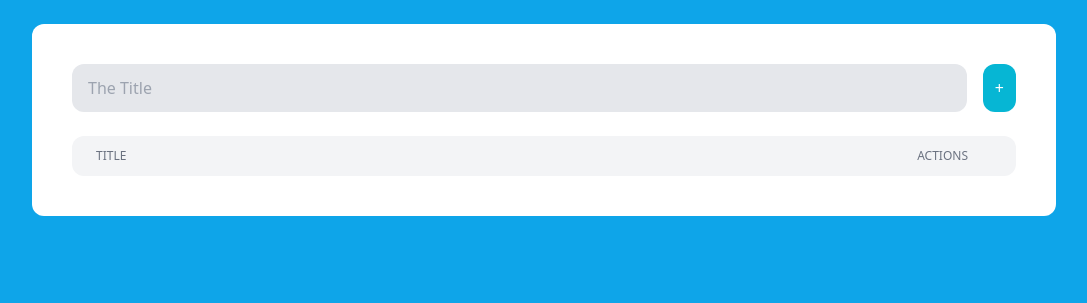
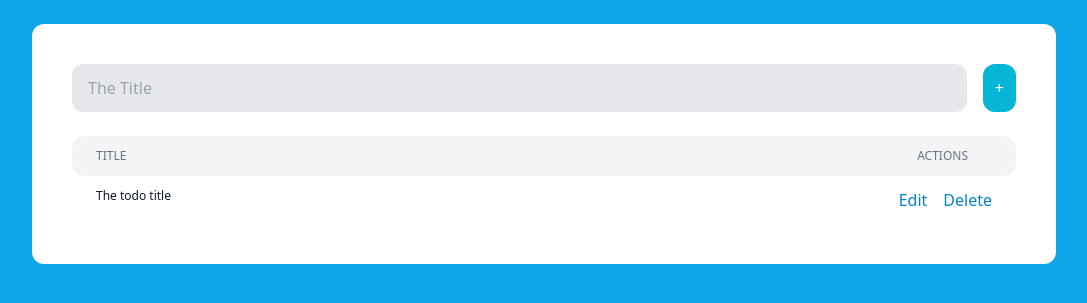
Before and after one commit to jlblynn/htmx-todo, a Django app: page / in a window 1280 px wide. Shown: the part 72-375 px from the top of the page, without its empty margins (96-1183 px from the left). Run offline with Django 4.2, Linux system fonts and the light colour scheme; tables that the repository leaves empty hold one stand-in row (values such as "Sample post"); some libraries are stand-ins or nearby versions.

Commit message:
Fixed some typos, now the POST route works and data is rendered in the partial.

```diff
--- a/htmx-todo/todo/htmx/templates/todo/todos.html
+++ b/htmx-todo/todo/htmx/templates/todo/todos.html
@@ -66,9 +66,11 @@
 
       <div
         class="divide-y divide-gray-200"
-        id="tools"
+        id="todos"
       >
-
+        {% for todo in todos %}
+          {% include 'todo/partials/todo.html' %}
+        {% endfor %}
       </div>
 
     </div>
--- a/htmx-todo/todo/htmx/views.py
+++ b/htmx-todo/todo/htmx/views.py
@@ -4,7 +4,8 @@ from django.views.decorators.http import require_http_methods
 from .models import Todo
 
 def todos(request):
-    return render(request, 'todo/todos.html')
+    todos = Todo.objects.all()
+    return render(request, 'todo/todos.html', {'todos': todos})
 
 @require_http_methods(['POST'])
 def add_todo(request):
@@ -12,6 +13,6 @@ def add_todo(request):
     title = request.POST.get('title', '')
 
     if title:
-        todo = Todo.objects.create(title)
+        todo = Todo.objects.create(title=title)
 
     return render(request, 'todo/partials/todo.html', {'todo': todo})
--- a/htmx-todo/todo/todo/urls.py
+++ b/htmx-todo/todo/todo/urls.py
@@ -5,6 +5,6 @@ from htmx.views import todos, add_todo
 
 urlpatterns = [
     path('', todos, name='todos'),
-    path('add-todo', add_todo, name='add_todo'),
+    path('add-todo/', add_todo, name='add_todo'),
     path('admin/', admin.site.urls),
 ]
```
